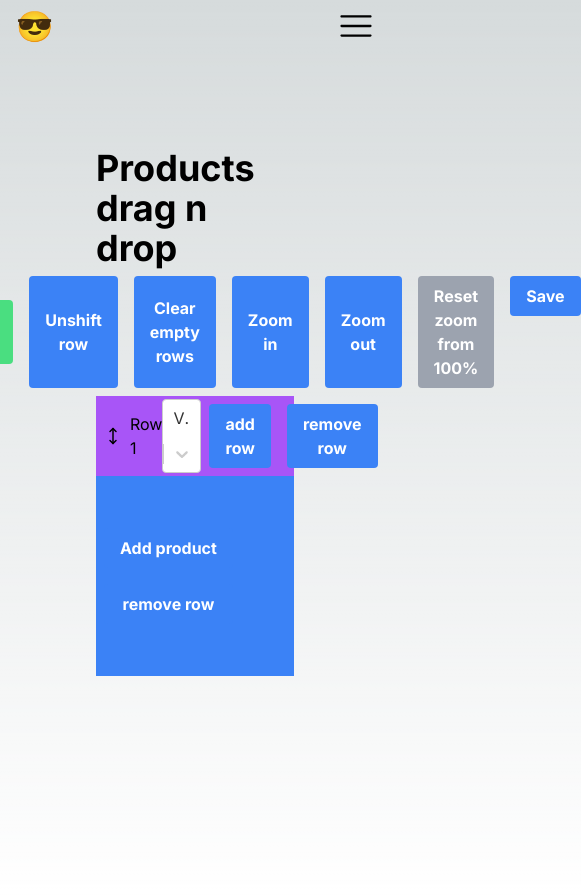
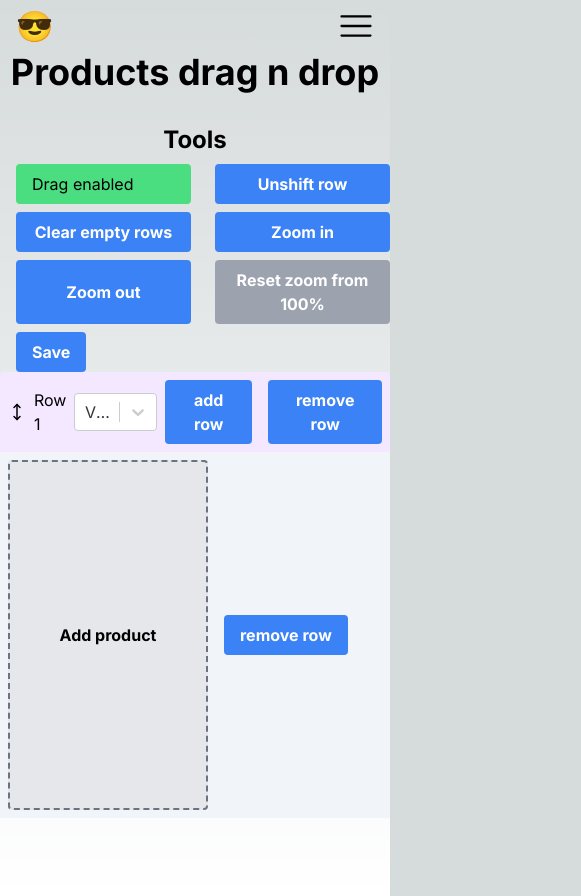
Before and after one commit to Silverium/nextjs-products-drag-n-drop, a Next.js app: page /products in a window 390 px wide. Both pictures are taken after a click on the button "Unshift row". Shown: the whole page, 581 px wide, since content can reach past the window. Built offline with nearby package versions, Linux system fonts and the light colour scheme.

Commit message:
Improve responsive design and UX for Products page

```diff
--- a/app/products/page.tsx
+++ b/app/products/page.tsx
@@ -15,8 +15,8 @@ export default async function ProductsPage({ searchParams: { products: productId
     const [products, templates, grids] = await Promise.all(promises);
     const gridItem = grids?.[0];
     return (
-        <section className="min-h-screen flex-col items-center justify-between p-24">
-            <h1 className="text-4xl font-bold">Products drag n drop</h1>
+        <section className="min-h-screen flex flex-col items-center sm:p-2 md:p-4 lg:p-8 xl:p-16 2xl:p-32">
+            <h1 className="text-4xl font-bold mb-8 text-center">Products drag n drop</h1>
             <DraggableLists products={products as Products} grid={gridItem as Grids[number]} templates={templates as Templates} />
         </section>
     )
--- a/components/DraggableLists.tsx
+++ b/components/DraggableLists.tsx
@@ -11,6 +11,7 @@ import { useFormState } from "react-dom";
 import { createGrid } from "@/app/api/grids/actions";
 import getTemplateStyle from "@/utils/style/getTemplateStyle";
 import ProductCard from "./ProductCard";
+import productsSettings from "@/settings/products";
 
 export default function DraggableLists({ products, maxItemsPerRow = 3, templates, grid }: { products?: Product[], maxItemsPerRow?: number, templates: Template[], grid?: GridDbItem }) {
     const [zoom, setZoom] = useState<number>(100);
@@ -106,8 +107,10 @@ export default function DraggableLists({ products, maxItemsPerRow = 3, templates
 
     return (
         <div>
-            <div className="flex justify-center m-2">
-                <h1 className="text-4xl font-bold">Tools</h1>
+            <div className="flex flex-col gap-2">
+                <h1 className="text-2xl font-bold self-center">Tools</h1>
+                <div className="grid grid-cols-2 gap-2 justify-center lg:m-4 md:grid-cols-3 lg:flex">
+
                 <span title="Due to the drag and drop library implementation, there is a bug that prevents from dragging scaled elements. Reset Zoom to enable the drag and drop functionality" className={`${isDragDisabled ? "bg-red-400 text-white" : "bg-green-400 text-black"} self-center py-2 px-4 ml-4 rounded`}>Drag {isDragDisabled ? "disabled" : "enabled"}</span>
                 <button className="ml-4 bg-blue-500 hover:bg-blue-700 text-white font-bold py-2 px-4 rounded" onClick={unshiftRow}>
                     Unshift row
@@ -137,8 +140,9 @@ export default function DraggableLists({ products, maxItemsPerRow = 3, templates
                     <button className={`ml-4 ${formState.success ? "bg-green-400" : "bg-blue-500"} hover:bg-blue-700 text-white font-bold py-2 px-4 rounded`} type="submit">
                         Save
                     </button>
-                    <p className="text-red-500">{formState?.message}</p>
+                    <span className="text-red-500 m-2">{formState?.message}</span>
                 </form>
+                </div>
             </div>
             <div id="editor" ref={editorRef as LegacyRef<HTMLDivElement>} className="relative " style={{
                 transform: `scale(${zoom / 100})`,
@@ -151,8 +155,8 @@ export default function DraggableLists({ products, maxItemsPerRow = 3, templates
                     }}
                 >
                     <Droppable droppableId="all-rows" direction="vertical" type="row" >
-                        {(provided, snapshot) => (
-                            <div ref={provided.innerRef} className={`${snapshot.isDraggingOver ? "bg-yellow-500" : "bg-purple-500"} min-h-[200px] `} {...provided.droppableProps} >
+                        {(provided) => (
+                            <div ref={provided.innerRef} className={`rounded-tl rounded-tr  text-black min-h-[200px]`} {...provided.droppableProps} >
                                 {gridState.map((row, rowIndex) => (
                                     <Draggable key={rowIndex} draggableId={`${rowIndex}`} index={rowIndex} isDragDisabled={isDragDisabled}>
                                         {(provided, snapshot) => {
@@ -168,9 +172,9 @@ export default function DraggableLists({ products, maxItemsPerRow = 3, templates
                                                             left: `${(provided.draggableProps.style as DraggingStyle)?.left - editorMeasures.x}px`,
                                                         }
                                                     }}
-                                                    className="draggable-row"
+                                                    className={`draggable-row rounded ${snapshot.isDragging ? "bg-green-100" : "bg-purple-100"}`}
                                                 >
-                                                    <div className="flex justify-between items-center" {...provided.dragHandleProps}>
+                                                    <div className="flex justify-between items-center rounded-tl rounded-tr border-3" {...provided.dragHandleProps}>
                                                         <i className="p-2 font-black text-lg"><LuMoveVertical /></i>
                                                         <h3 >{`Row ${rowIndex + 1}`}</h3>
                                                         <div className="flex justify-center">
@@ -189,7 +193,7 @@ export default function DraggableLists({ products, maxItemsPerRow = 3, templates
                                                             const isSameRow = sourceRowId === `${rowIndex}`;
                                                             const bgColor = row.items.length < 3 || isSameRow ? "bg-green-500" : "bg-red-500";
                                                             return (
-                                                                <div ref={provided.innerRef} className={`flex ${snapshot.isDraggingOver ? bgColor : "bg-blue-500"} min-h-[200px] ${getTemplateStyle(row.template)} relative`} {...provided.droppableProps}
+                                                                <div ref={provided.innerRef} className={`flex ${snapshot.isDraggingOver ? bgColor : "bg-slate-100 dark:bg-black"} ${getTemplateStyle(row.template)} relative min-h-[${productsSettings.imageHeight + 50}px]`} {...provided.droppableProps}
                                                                 >
 
                                                                     {row.items.map((product, index) => (
@@ -221,20 +225,20 @@ export default function DraggableLists({ products, maxItemsPerRow = 3, templates
                                                                         </Draggable>
                                                                     ))}
                                                                     {provided.placeholder}
+                                                                    {row.items.length < 3 &&
+                                                                        <button className={`m-2 bg-gray-200 text-black border-2 border-gray-500 border-dashed hover:bg-gray-700 hover:text-white font-bold py-2 px-4 rounded min-w-[${productsSettings.imageWidth}px]`} onClick={addProduct(rowIndex)} style={{
+                                                                            height: `${productsSettings.imageHeight + 50}px`
+                                                                        }}>
+                                                                            Add product
+                                                                        </button>}
                                                                     <div className="flex flex-col justify-center">
-                                                                        {row.items.length < 3 &&
-                                                                            <button className="m-2 bg-blue-500 hover:bg-blue-700 text-white font-bold py-2 px-4 rounded" onClick={addProduct(rowIndex)}>
-                                                                                Add product
-                                                                            </button>}
                                                                         {row.items.length === 0
-                                                                            ? (
+                                                                            && (
                                                                                 <button className="m-2 bg-blue-500 hover:bg-blue-700 text-white font-bold py-2 px-4 rounded"
                                                                                     onClick={removeRow(rowIndex)}>
                                                                                     remove row</button>
                                                                             )
-                                                                            : (<button className="m-2 bg-blue-500 hover:bg-blue-700 text-white font-bold py-2 px-4 rounded"
-                                                                                onClick={addRow(rowIndex)}>
-                                                                                add row</button>)}
+                                                                        }
                                                                     </div>
                                                                 </div>
                                                             )
```
Also changed, not shown: 1 other file (tests, documents, lock files or other folders).
